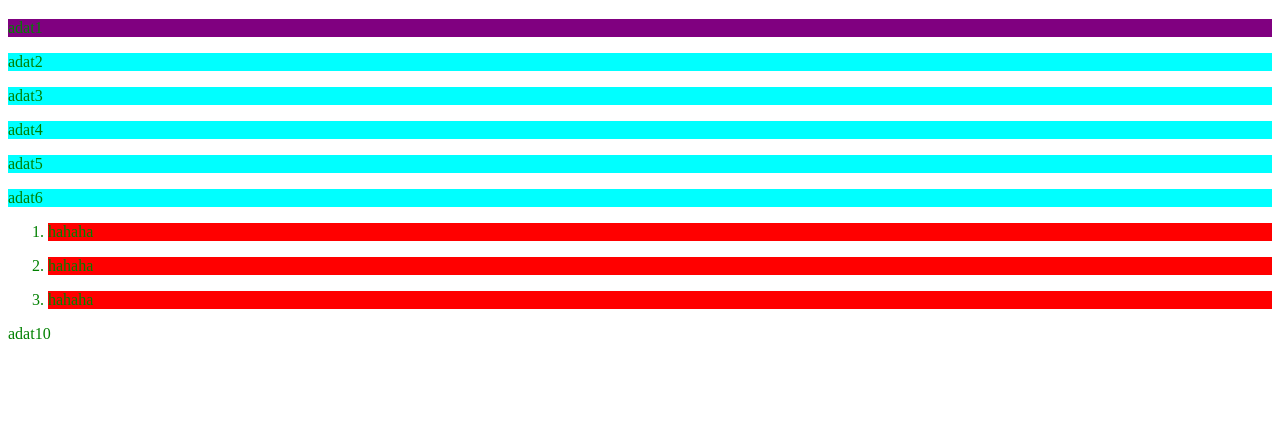
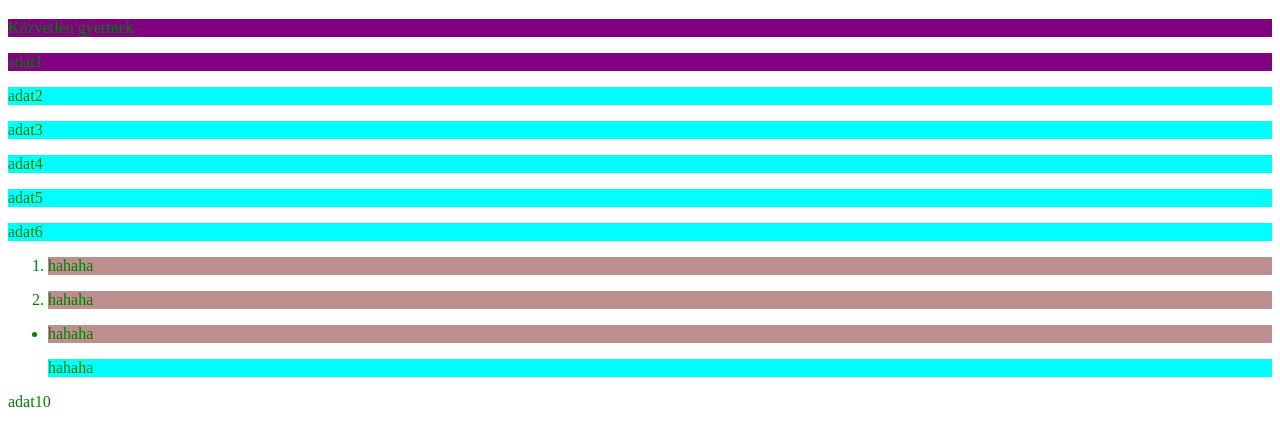
Before and after one commit to Varjasi/Webprogramoz-s---Varjasi-Teodor-10.A, a plain HTML site: page 2024.02.28/index.html in a window 1280 px wide. Shown: the part 113-558 px from the top of the page. Drawn offline with Linux system fonts and the light colour scheme.

Commit message:
update 1

```diff
--- a/2024.02.28/index.css
+++ b/2024.02.28/index.css
@@ -10,7 +10,7 @@ h1 {
 
 /* leszármazott */
 div p {
-    background-color: red;
+    background-color: rosybrown;
 }
 
 /* közvetlen gyermek */
--- a/2024.02.28/index.html
+++ b/2024.02.28/index.html
@@ -12,6 +12,9 @@
     <h1>cimsor</h1>
 
     <div>
+        <div>
+            <p> Közvetlen gyermek </p>
+        </div>
         <p>adat1</p>
         <p>adat2</p>
         <p>adat3</p>
@@ -25,10 +28,14 @@
             <li>
                 <p>hahaha</p>
             </li>
+        </ol>
+            <ul>
             <li>
                 <p>hahaha</p>
+                <p> hahaha </p>
             </li>
-        </ol>
+        </ul>
+
     </div>
     <p>adat10</p>
 </body>
```
